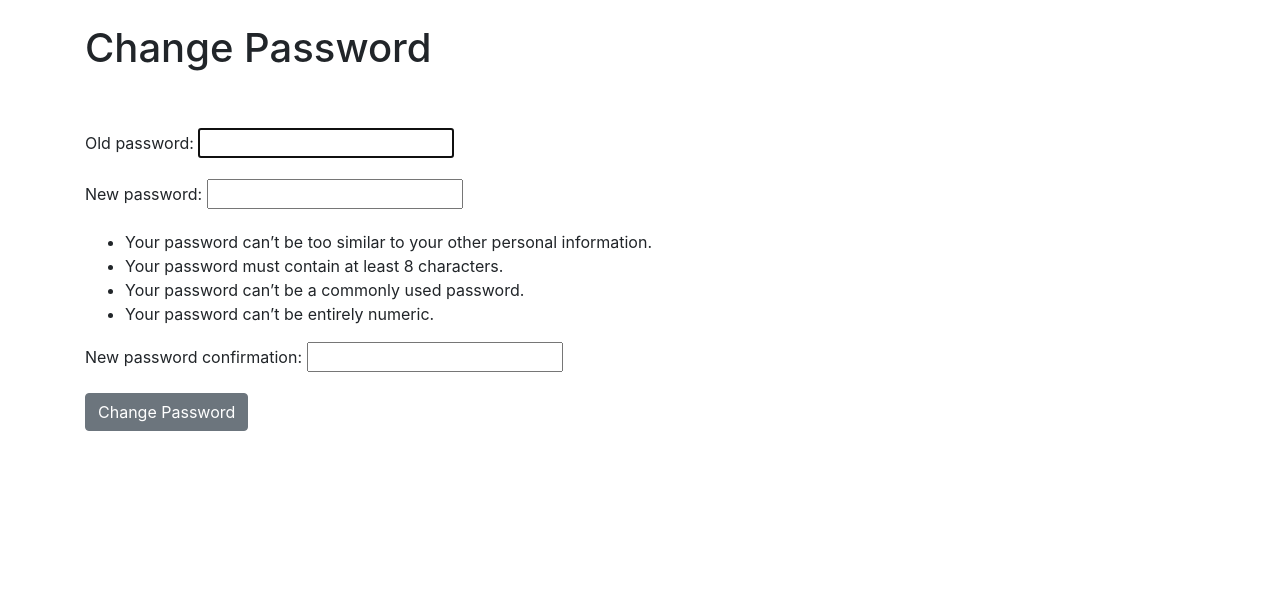
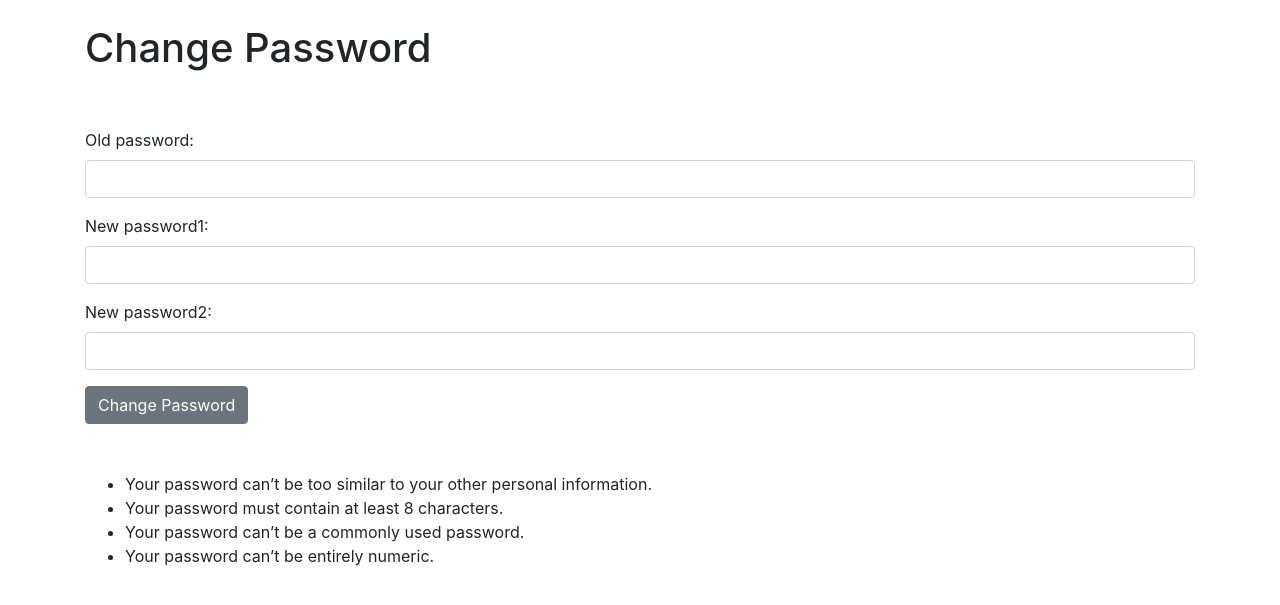
Before and after one commit to VladyslavShaposhnikov/blog-python-, a Django app: page /members/password/ in a window 1280 px wide. Shown: the part 56-661 px from the top of the page. Run offline with Django 3.2, Linux system fonts and the light colour scheme; the visitor is signed in with stand-in values (Sample User, id 1); some libraries are stand-ins or nearby versions.

Commit message:
custom bootstrap forms of change-password

```diff
--- a/my_blog/members/forms.py
+++ b/my_blog/members/forms.py
@@ -1,4 +1,4 @@
-from django.contrib.auth.forms import UserCreationForm, UserChangeForm
+from django.contrib.auth.forms import UserCreationForm, UserChangeForm, PasswordChangeForm
 from django.contrib.auth.models import User
 from django import forms
 
@@ -34,3 +34,12 @@ class EditProfileForm(UserChangeForm):
         fields = ('username', 'first_name', 'last_name',
         'email', 'password', 'last_login', 'is_superuser',
         'is_staff', 'is_active', 'date_joined')
+
+class PasswordChangingForm(PasswordChangeForm):
+    old_password = forms.CharField(max_length=100, widget=forms.PasswordInput(attrs={'class': 'form-control', 'type': 'password'}))
+    new_password1 = forms.CharField(max_length=100, widget=forms.PasswordInput(attrs={'class': 'form-control', 'type': 'password'}))
+    new_password2 = forms.CharField(max_length=100, widget=forms.PasswordInput(attrs={'class': 'form-control', 'type': 'password'}))
+
+    class Meta:
+        model = User
+        fields = ('old_password', 'new_password1', 'new_password2')
--- a/my_blog/members/templates/registration/change-password.html
+++ b/my_blog/members/templates/registration/change-password.html
@@ -13,6 +13,13 @@
     {{ form.as_p }}
     <button class="btn btn-secondary">Change Password</button>
 </form>
+<br><br>
+<ul>
+    <li>Your password can’t be too similar to your other personal information.</li>
+    <li>Your password must contain at least 8 characters.</li>
+    <li>Your password can’t be a commonly used password.</li>
+    <li>Your password can’t be entirely numeric.</li>
+</ul>
 </div>
 
 {% endblock %}
--- a/my_blog/members/urls.py
+++ b/my_blog/members/urls.py
@@ -1,6 +1,5 @@
 from django.urls import path
 from .views import UserRegisterView, UserEditView, PasswordsChangeView
-from django.contrib.auth import views as auth_views
 from . import views
 
 urlpatterns = [
--- a/my_blog/members/views.py
+++ b/my_blog/members/views.py
@@ -3,10 +3,10 @@ from django.views import generic
 from django.contrib.auth.forms import UserCreationForm, UserChangeForm, PasswordChangeForm
 from django.contrib.auth.views import PasswordChangeView
 from django.urls import reverse_lazy
-from .forms import SignUpForm, EditProfileForm
+from .forms import SignUpForm, EditProfileForm, PasswordChangingForm
 
 class PasswordsChangeView(PasswordChangeView):
-    form_class = PasswordChangeForm
+    form_class = PasswordChangingForm
     success_url = reverse_lazy('password_success')
 
 def password_success(request):
```
